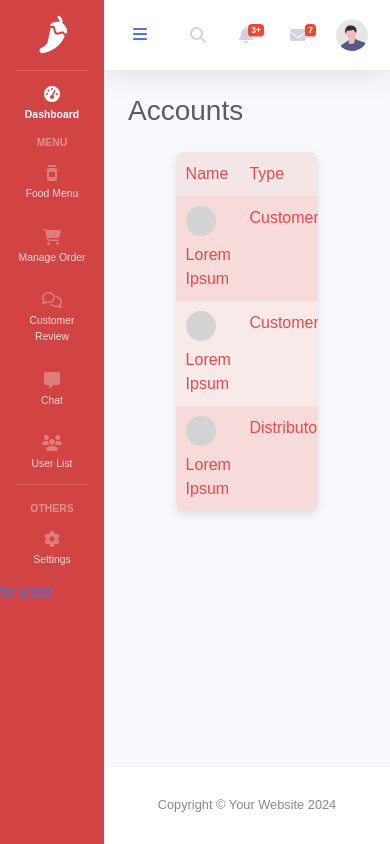
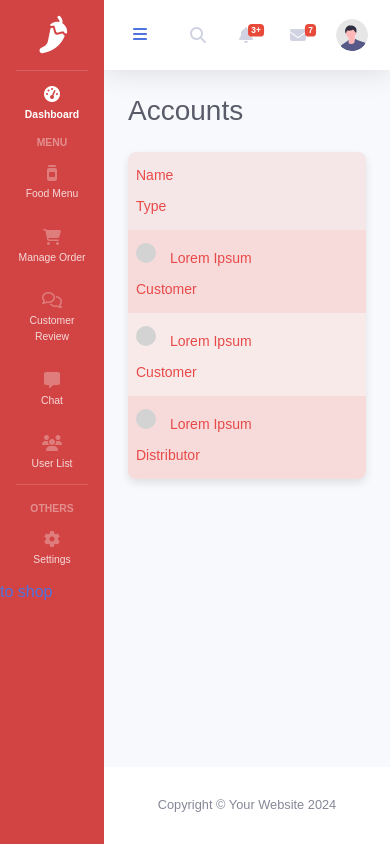
Before and after one commit to Randallace05/MQ, a PHP site: page /system/admin_page/users/users.php in a window 390 px wide. Run offline with PHP 8.4, Linux system fonts and the light colour scheme; some libraries are stand-ins or nearby versions.

Commit message:
user list responsive commit

```diff
--- a/admin_page/users/users.php
+++ b/admin_page/users/users.php
@@ -22,6 +22,7 @@
         body {
             font-family: Arial, sans-serif;
         }
+
         .table-container {
             width: 60%;
             margin: 20px auto;
@@ -30,7 +31,9 @@
             border-radius: 8px;
             overflow: hidden;
         }
-        .table-header, .table-row {
+
+        .table-header,
+        .table-row {
             display: flex;
             justify-content: space-between;
             background-color: #f5e6e7;
@@ -38,15 +41,19 @@
             color: #e84949;
             padding: 10px;
         }
+
         .table-row {
             background-color: #f9eaea;
         }
+
         .table-row:nth-child(even) {
             background-color: #f7dada;
         }
+
         .table-cell {
             width: 48%;
         }
+
         .avatar {
             width: 30px;
             height: 30px;
@@ -54,6 +61,40 @@
             background-color: #d3d3d3;
             margin-right: 10px;
             display: inline-block;
+        }
+
+        /* Media Query for Smaller Screens */
+        @media (max-width: 768px) {
+            .table-container {
+                width: 100%;
+            }
+
+            .table-header,
+            .table-row {
+                flex-direction: column;
+                align-items: flex-start;
+            }
+
+            .table-cell {
+                width: 100%;
+                padding: 5px 0;
+            }
+        }
+
+        @media (max-width: 480px) {
+            .table-header,
+            .table-row {
+                padding: 8px;
+            }
+
+            .table-cell {
+                font-size: 14px;
+            }
+
+            .avatar {
+                width: 20px;
+                height: 20px;
+            }
         }
     </style>
 </head>
@@ -79,11 +120,6 @@
                     <div class="d-sm-flex align-items-center justify-content-between mb-4">
                         <h1 class="h3 mb-0 text-gray-800">Accounts</h1>
                     </div>
-
-                    <!-- Search Bar
-                    <div class="search-bar" style="text-align:right;">
-                        <input type="text" placeholder="Search">
-                    </div>-->
 
                     <!-- Table Container -->
                     <div class="table-container">
@@ -152,4 +188,5 @@
     <script src="js/demo/chart-pie-demo.js"></script>
 
 </body>
+
 </html>
```
